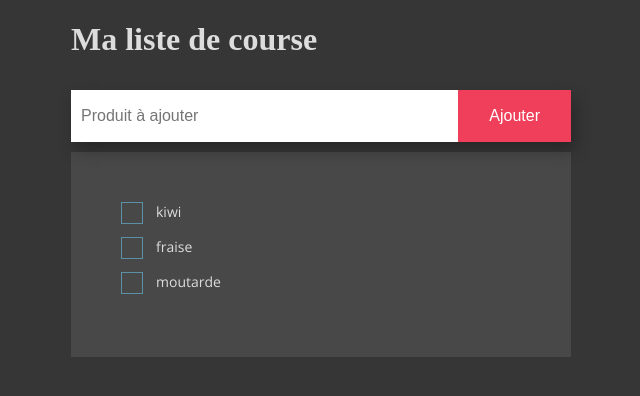
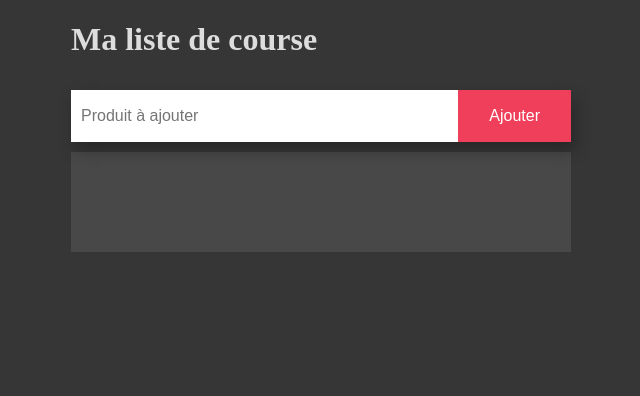
Before and after one commit to koala819/ma-liste-de-courses, a React (Create React App) app in the folder client-react/: page / in a window 1280 px wide. Shown: the top 396 px of the page, without its empty margins (319-959 px from the left). Built offline with nearby package versions, Linux system fonts and the light colour scheme.

Commit message:
function add product work

```diff
--- a/client-react/src/components/App.js
+++ b/client-react/src/components/App.js
@@ -5,24 +5,18 @@ import ShoppingList from "./ShoppingList";
 import Product from "../models/Product";
 import '../index.css';
 
-const defaultProducts= [
-    new Product('kiwi'),
-    new Product('fraise'),
-    new Product('moutarde'),
-]
-
 function App() {
-    const [products, setProducts] = useState(defaultProducts);
+    const [products, setProducts] = useState([]);
   return (
       <div>
           <header>
               <Title />
           </header>
           <section>
-              <Form />
+              <Form setProducts={setProducts} />
           </section>
           <section>
-              <ShoppingList products={defaultProducts} />
+              <ShoppingList products={products} />
           </section>
       </div>
   );
--- a/client-react/src/components/Form.js
+++ b/client-react/src/components/Form.js
@@ -1,6 +1,7 @@
 import React, {useState} from "react";
+import Product from "../models/Product";
 
-function Form() {
+function Form({setProducts}) {
   const [inputValue, setInputValue] = useState('');
 
   function checkInputValue(event) {
@@ -8,7 +9,12 @@ function Form() {
       if (inputValue === '') {
           alert('Le champ est vide')
       } else {
-          alert('yes you can')
+          const newProduct = new Product (inputValue)
+          setProducts((products) => {
+              const productsClone = [...products];
+              productsClone.push(newProduct)
+              return productsClone;
+          });
       }
   }
 
--- a/client-react/src/components/ShoppingList.js
+++ b/client-react/src/components/ShoppingList.js
@@ -1,7 +1,6 @@
 import ProductLine from './ProductLine';
 
 function ShoppingList({products}) {
-
     return (
         <div className="maListe" id="shoppingList">
             { products.map( (product) => <ProductLine text={product.name} /> )}
```
